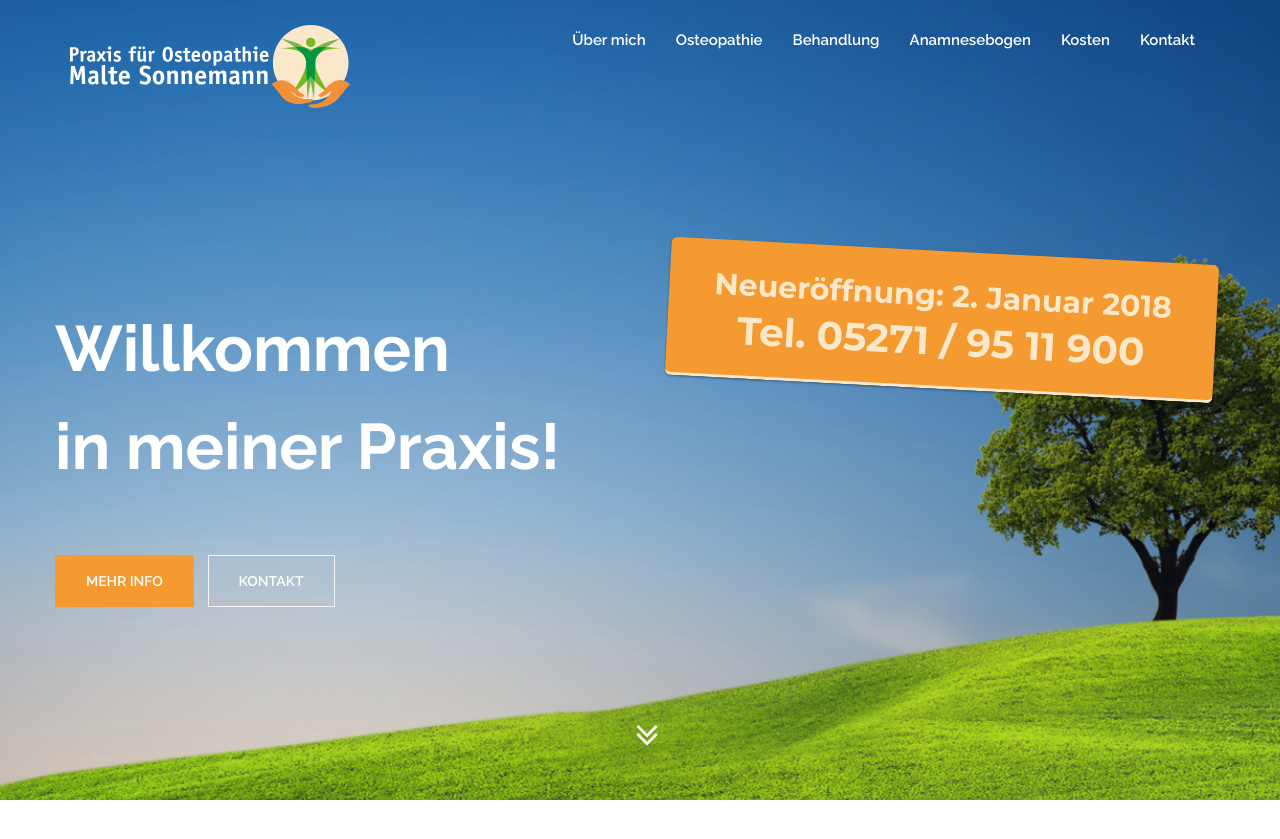
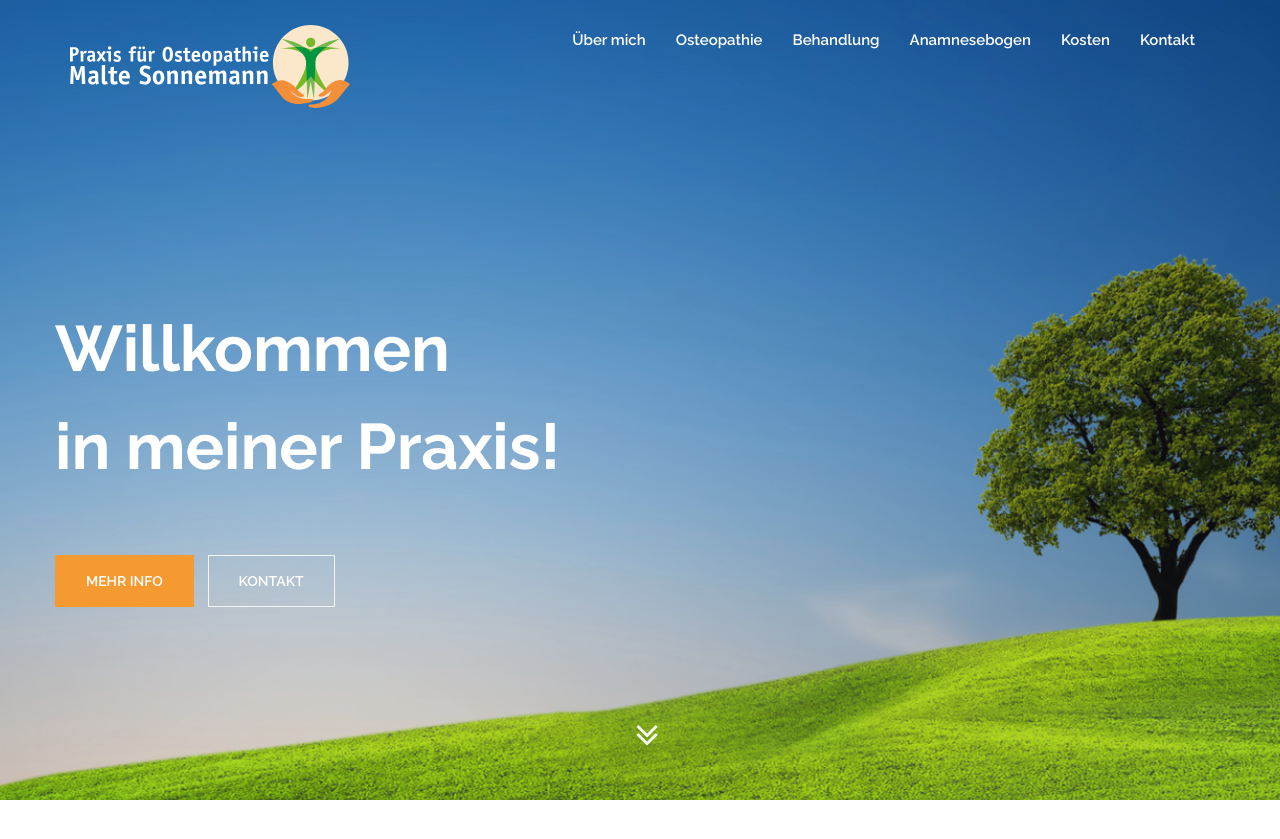
Before and after one commit to larzknoke/sonnemann, a Jekyll site: the page built from index.html, in a window 1280 px wide and 900 px high. Shown: the top 839 px of the window. Built offline with Jekyll 4.4.1, drawn with Linux system fonts in a browser that asks for light colours.

Commit message:
Bumper OFF!

```diff
--- a/index.html
+++ b/index.html
@@ -140,11 +140,10 @@
                         </div>
                     </div><!--End off row-->
                 </div><!--End off container -->
-                <div class="bumper img-rounded">
+                <!-- <div class="bumper img-rounded">
                   <p>Neueröffnung: 2. Januar 2018</p>
-                  <!-- <div class="separator_auto" style="background-color: white; height: 2px"></div> -->
                   <p style="font-size: 2.6rem;">Tel. 05271 / 95 11 900 </p>
-                </div>
+                </div> -->
             </section> <!--End off Home Sections-->
 
 
```
